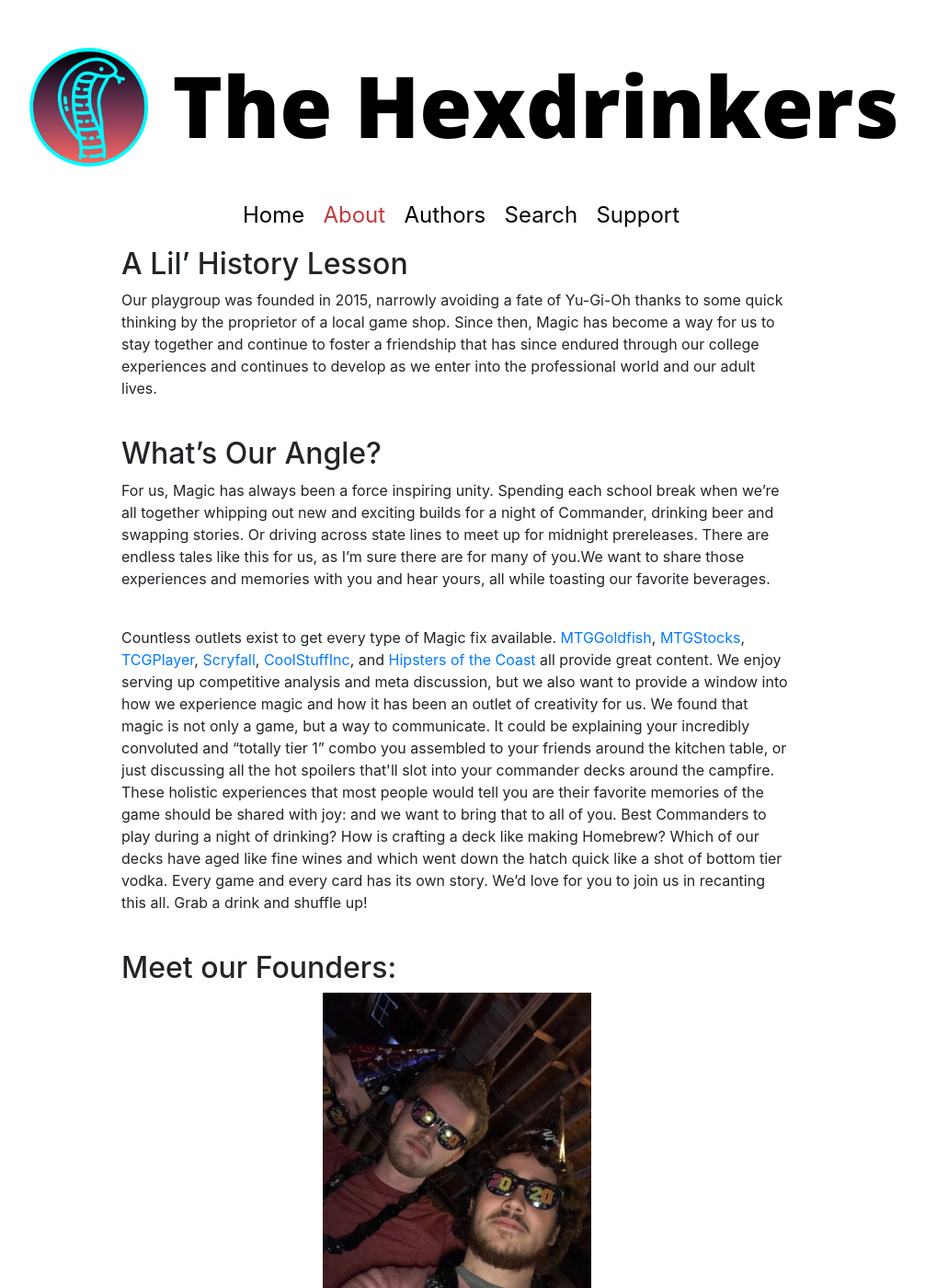
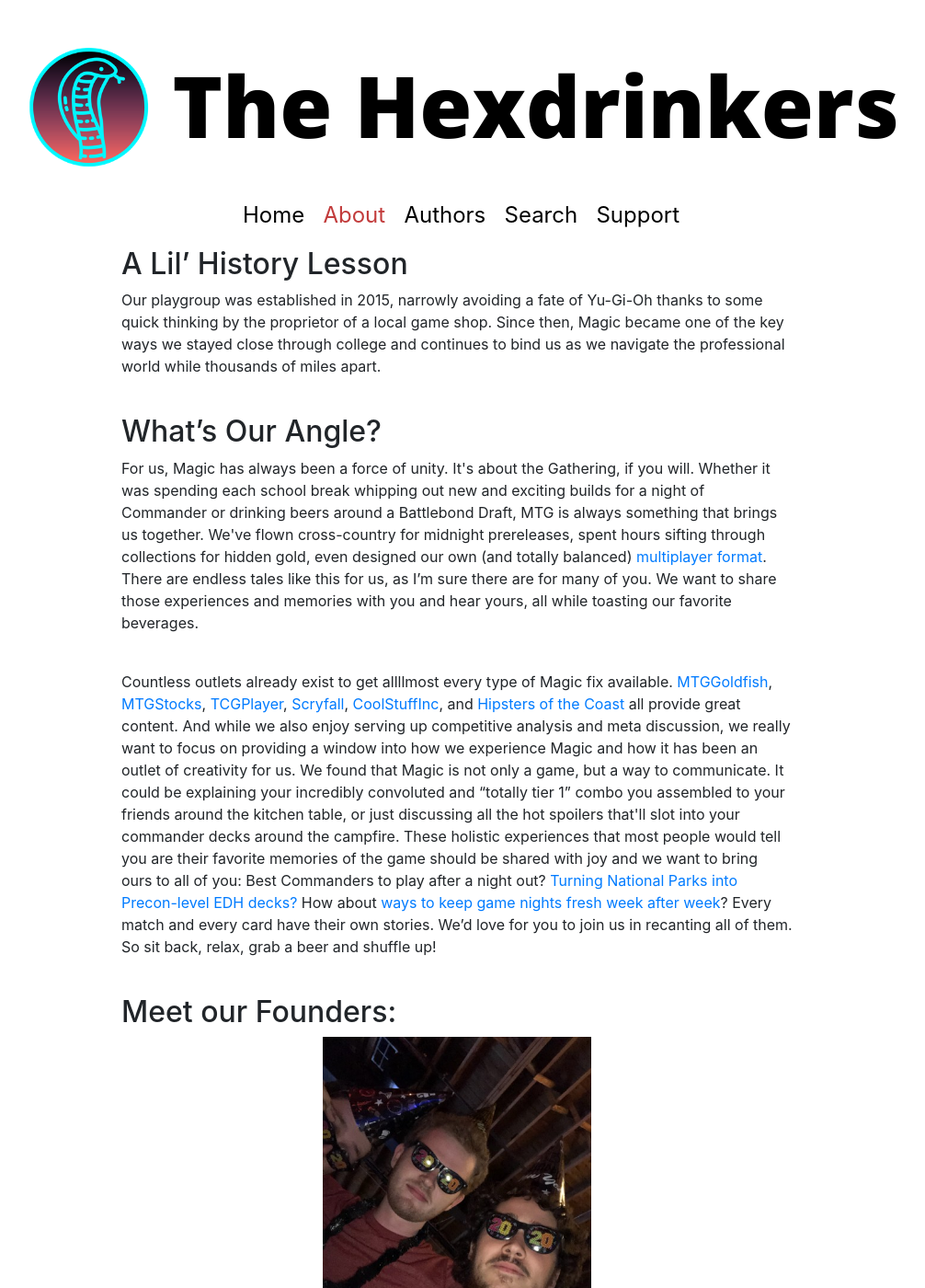
Before and after one commit to chevEldrid/mtgsite, a Jekyll site: the page built from about.md, in a window 1280 px wide and 1400 px high. Shown: the whole window at 92% size, without its empty margins (143-1149 px from the left). Built offline with Jekyll 4.4.1, drawn with Linux system fonts in a browser that asks for light colours; nearby versions of some CDN libraries; some of the changed text lies outside the part shown.

Commit message:
update language across public pages

```diff
--- a/about.md
+++ b/about.md
@@ -8,31 +8,31 @@
     <div class="col-md-8">
         <div id="about-content">
             <h2>A Lil’ History Lesson</h2>
-            <p>Our playgroup was founded in 2015, narrowly avoiding a fate of Yu-Gi-Oh thanks to some quick thinking by the proprietor of a local game shop. Since then, Magic has become a way for us to stay together and continue to foster a friendship that has since endured through our college experiences and continues to develop as we enter into the professional world and our adult lives.</p>
+            <p>Our playgroup was established in 2015, narrowly avoiding a fate of Yu-Gi-Oh thanks to some quick thinking by the proprietor of a local game shop. Since then, Magic became one of the key ways we stayed close through college and continues to bind us as we navigate the professional world while thousands of miles apart.</p>
             <br />
             <h2>What’s Our Angle?</h2>
-            <p>For us, Magic has always been a force inspiring unity. Spending each school break when we’re all together whipping out new and exciting builds for a night of Commander, drinking beer and swapping stories. Or driving across state lines to meet up for midnight prereleases. There are endless tales like this for us, as I’m sure there are for many of you.We want to share those experiences and memories with you and hear yours, all while toasting our favorite beverages.</p>
+            <p>For us, Magic has always been a force of unity. It's about the Gathering, if you will. Whether it was spending each school break whipping out new and exciting builds for a night of Commander or drinking beers around a Battlebond Draft, MTG is always something that brings us together. We've flown cross-country for midnight prereleases, spent hours sifting through collections for hidden gold, even designed our own (and totally balanced) <a href="https://open.spotify.com/episode/41xSSEWMbwlZ6boGUtbKHB?si=bda5d54e7a9d42fa" target="_blank">multiplayer format</a>. There are endless tales like this for us, as I’m sure there are for many of you. We want to share those experiences and memories with you and hear yours, all while toasting our favorite beverages.</p>
             <br />
-            <p>Countless outlets exist to get every type of Magic fix available.
+            <p>Countless outlets already exist to get allllmost every type of Magic fix available.
                 <a href="https://www.mtggoldfish.com/" target="_blank">MTGGoldfish</a>,
                 <a href="https://www.mtgstocks.com/news" target="_blank">MTGStocks</a>,
                 <a href="https://www.tcgplayer.com/" target="_blank">TCGPlayer</a>,
                 <a href="https://scryfall.com/" target="_blank">Scryfall</a>,
                 <a href="https://www.coolstuffinc.com/" target="_blank">CoolStuffInc</a>, and
                 <a href="https://www.hipstersofthecoast.com/" target="_blank">Hipsters of the Coast</a>
-            all provide great content. We enjoy serving up competitive analysis and meta discussion, but we also want to provide a window into how we experience magic and how it has been an outlet of creativity for us. We found that magic is not only a game, but a way to communicate. It could be explaining your incredibly convoluted and “totally tier 1” combo you assembled to your friends around the kitchen table, or just discussing all the hot spoilers that'll slot into your commander decks around the campfire.  These holistic experiences that most people would tell you are their favorite memories of the game should be shared with joy: and we want to bring that to all of you. Best Commanders to play during a night of drinking? How is crafting a deck like making Homebrew? Which of our decks have aged like fine wines and which went down the hatch quick like a shot of bottom tier vodka. Every game and every card has its own story. We’d love for you to join us in recanting this all. Grab a drink and shuffle up!</p>
+            all provide great content. And while we also enjoy serving up competitive analysis and meta discussion, we really want to focus on providing a window into how we experience Magic and how it has been an outlet of creativity for us. We found that Magic is not only a game, but a way to communicate. It could be explaining your incredibly convoluted and “totally tier 1” combo you assembled to your friends around the kitchen table, or just discussing all the hot spoilers that'll slot into your commander decks around the campfire. These holistic experiences that most people would tell you are their favorite memories of the game should be shared with joy and we want to bring ours to all of you: Best Commanders to play after a night out? <a href="https://open.spotify.com/episode/5VCF9dja3Db4lIoco79DTm?si=876d5400448c4b71" target="_blank">Turning National Parks into Precon-level EDH decks?</a> How about <a href="https://hexdrinkers.com/podcast/2021/10/18/pod45" target="_blank">ways to keep game nights fresh week after week</a>? Every match and every card have their own stories. We’d love for you to join us in recanting all of them. So sit back, relax, grab a beer and shuffle up!</p>
             <br />
             <h2>Meet our Founders:</h2>
             <div class="text-center">
                 <img src="/assets/images/crew.jpg" style="max-width: 40%" alt="Chev and Julian at New Years" class="img-fluid">
             </div>
             <br/>
-            <p><b>Chev Eldrid</b> - Having just completed a Bachelors of Science in Computer Science at Northeastern University, Chev is eager to develop his skills in both software development and Magic content creation. He’ll be bringing you content on Brawl, Commander, and most recently some PDH. Chev is probably also responsible for anything broken on the site so he’s the person to contact for that.</p>
-            <p><b>Julian Leal</b> - A recent graduate of the University of Maryland, Julian has spent the last year developing his professional career as a Geologist. Though he’s most at home playing Commander, Julian has also spent this time striving to branch into all other constructed formats and brewing around anything and everything. Expect brews and competitive decks in Standard, a delve into Historic, and the occasional foray into limited (plus whatever other debauchery he can sneak past Chev). Julian will also be streaming, hopefully regularly.</p>
+            <p><b>Chev Eldrid</b> - Working fulltime as a Software Engineer, Chev is eager to further develop his skills in both programming and Magic content creation. He’ll largely be bringing you content on PDH and Commander while occasionally branching outside his comfort zone. Chev is also responsible for anything broken on the site, so he’s the person to contact for that.</p>
+            <p><b>Julian Leal</b> - Julian has spent the last year developing his professional career as a Geologist. Though he’s most at home playing Commander, Julian has also spent a fair amount of time striving to branch out into all other constructed formats and brewing around anything and everything. In the past he's kept competitive in Standard, dove deep into Historic, and even has the occasional foray into limited (plus whatever other debauchery he can sneak past Chev).</p>
             <br />
             <h2>Our Sources</h2>
             <p>The Hexdrinkers would not be possible without help from the fantastic people at <a href="https://scryfall.com/" target="_blank">Scryfall</a> who continue to provide high-res card iamges, fantastic search capabilities, and an easy-to-use api. Thank you.</p>
-            <p>We would also love to show appreciation for the team at <a href="https://www.moxfield.com/users/The_Hexdrinkers" target="_blank">Moxfield</a> for delivering a fantastic deck editor that we end up including in most articles</p>
+            <p>We would also love to show appreciation for the team at <a href="https://www.moxfield.com/users/The_Hexdrinkers" target="_blank">Moxfield</a> for delivering a fantastic deck editor that we end up including in most articles.</p>
             <p>Finally, when it comes to card prices and finance discussions we rely on <a href="{{site.data.affiliates[0].link}}">TCGplayer</a> for all our card data. They continue to provide an unparalleled purchasing experience, and are a fantastic sponsor of our brand.</p>
             <br />
             <i>"The Hexdrinkers" is unofficial Fan Content permitted under the Fan Content Policy. Not approved/endorsed by Wizards. Portions of the materials used are property of Wizards of the Coast. ©Wizards of the Coast LLC.</i>
```
Also changed, not shown: _authors/chev.md (+1 -1 lines), _authors/eric.md (+1 -0 lines), _authors/julian.md (+1 -1 lines), _authors/oakley.md (+3 -2 lines), support.md (+8 -8 lines).
